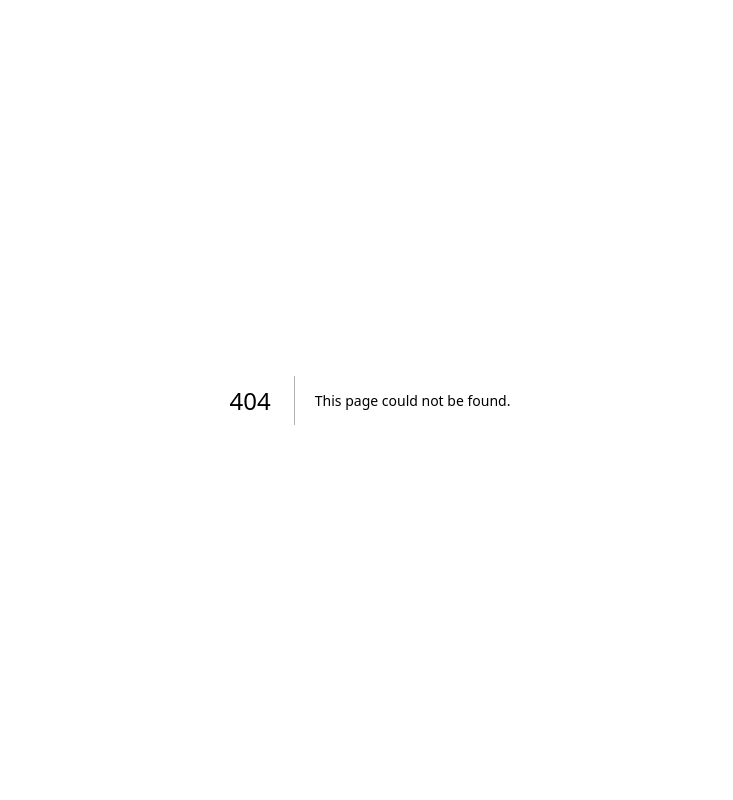
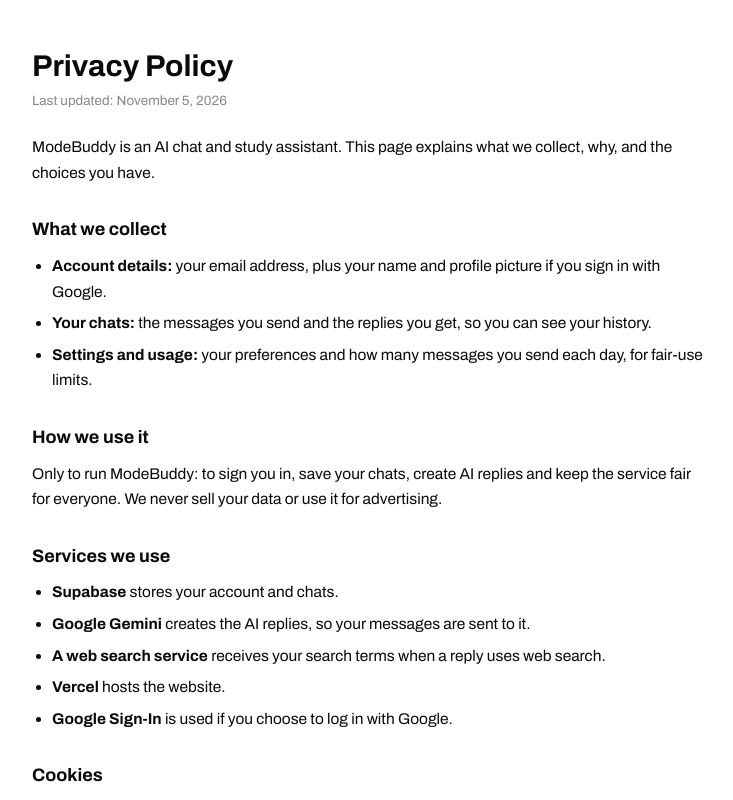
Before and after one commit to zainikram063-ops/Modebuddy, a Next.js app: page /privacy in a window 1280 px wide. Before the commit this address had no page. Shown: the whole page, without its empty margins (270-1003 px from the left). Built offline with nearby package versions, Linux system fonts and the light colour scheme.

Commit message:
Add privacy page

```diff
--- a/app/globals.css
+++ b/app/globals.css
@@ -1841,3 +1841,14 @@ body.art-open { transition: margin-right .2s; }
   .side-toggle:hover { opacity: 1; width: 22px; }
   .app.side-closed .side-toggle { left: 0; }
 }
+
+/* ===== Legal pages ===== */
+.legal-wrap { height: 100dvh; overflow-y: auto; background: var(--bg); }
+.legal { max-width: 720px; margin: 0 auto; padding: 48px 22px 80px; color: var(--ink); line-height: 1.65; font-size: 15.5px; }
+.legal h1 { font-size: 30px; line-height: 1.2; margin: 0 0 6px; }
+.legal h2 { font-size: 18px; margin: 30px 0 8px; }
+.legal ul { padding-left: 20px; margin: 0; }
+.legal li { margin: 6px 0; }
+.legal a { color: inherit; text-decoration: underline; text-underline-offset: 3px; }
+.legal-date { color: var(--ink-3); font-size: 13.5px; margin: 0 0 22px; }
+.legal-back { margin-top: 36px; }
--- /dev/null
+++ b/app/privacy/page.tsx
@@ -0,0 +1,56 @@
+import Link from "next/link";
+
+export const metadata = { title: "Privacy Policy · ModeBuddy" };
+
+const EMAIL = "your@email.com";
+
+export default function Privacy() {
+  return (
+    <div className="legal-wrap">
+      <main className="legal">
+        <h1>Privacy Policy</h1>
+        <p className="legal-date">Last updated: November  5, 2026</p>
+        <p>ModeBuddy is an AI chat and study assistant. This page explains what we collect, why, and the choices you have.</p>
+
+        <h2>What we collect</h2>
+        <ul>
+          <li><b>Account details:</b> your email address, plus your name and profile picture if you sign in with Google.</li>
+          <li><b>Your chats:</b> the messages you send and the replies you get, so you can see your history.</li>
+          <li><b>Settings and usage:</b> your preferences and how many messages you send each day, for fair-use limits.</li>
+        </ul>
+
+        <h2>How we use it</h2>
+        <p>Only to run ModeBuddy: to sign you in, save your chats, create AI replies and keep the service fair for everyone. We never sell your data or use it for advertising.</p>
+
+        <h2>Services we use</h2>
+        <ul>
+          <li><b>Supabase</b> stores your account and chats.</li>
+          <li><b>Google Gemini</b> creates the AI replies, so your messages are sent to it.</li>
+          <li><b>A web search service</b> receives your search terms when a reply uses web search.</li>
+          <li><b>Vercel</b> hosts the website.</li>
+          <li><b>Google Sign-In</b> is used if you choose to log in with Google.</li>
+        </ul>
+
+        <h2>Cookies</h2>
+        <p>We only use cookies to keep you signed in. We do not use tracking or advertising cookies.</p>
+
+        <h2>Shared chats</h2>
+        <p>If you share a chat, anyone with the link can read it, so only share what you are happy for others to see.</p>
+
+        <h2>Your choices</h2>
+        <p>You can delete your chats at any time. To delete your account and all of your data, email <a href={`mailto:${EMAIL}`}>{EMAIL}</a>.</p>
+
+        <h2>Children</h2>
+        <p>ModeBuddy is not meant for children under 13.</p>
+
+        <h2>Changes</h2>
+        <p>If this policy changes, we will update this page and the date above.</p>
+
+        <h2>Contact</h2>
+        <p>Questions? Email <a href={`mailto:${EMAIL}`}>{EMAIL}</a>.</p>
+
+        <p className="legal-back"><Link href="/">← Back to ModeBuddy</Link></p>
+      </main>
+    </div>
+  );
+}
--- a/middleware.ts
+++ b/middleware.ts
@@ -33,5 +33,5 @@ export async function middleware(request: NextRequest) {
 }
 
 export const config = {
-  matcher: ["/((?!_next/static|_next/image|favicon.ico|.*\\.(?:svg|png|jpg|jpeg|gif|webp)$).*)"],
+  matcher: ["/((?!privacy|_next/static|_next/image|favicon.ico|.*\\.(?:svg|png|jpg|jpeg|gif|webp)$).*)"],
 };
```
